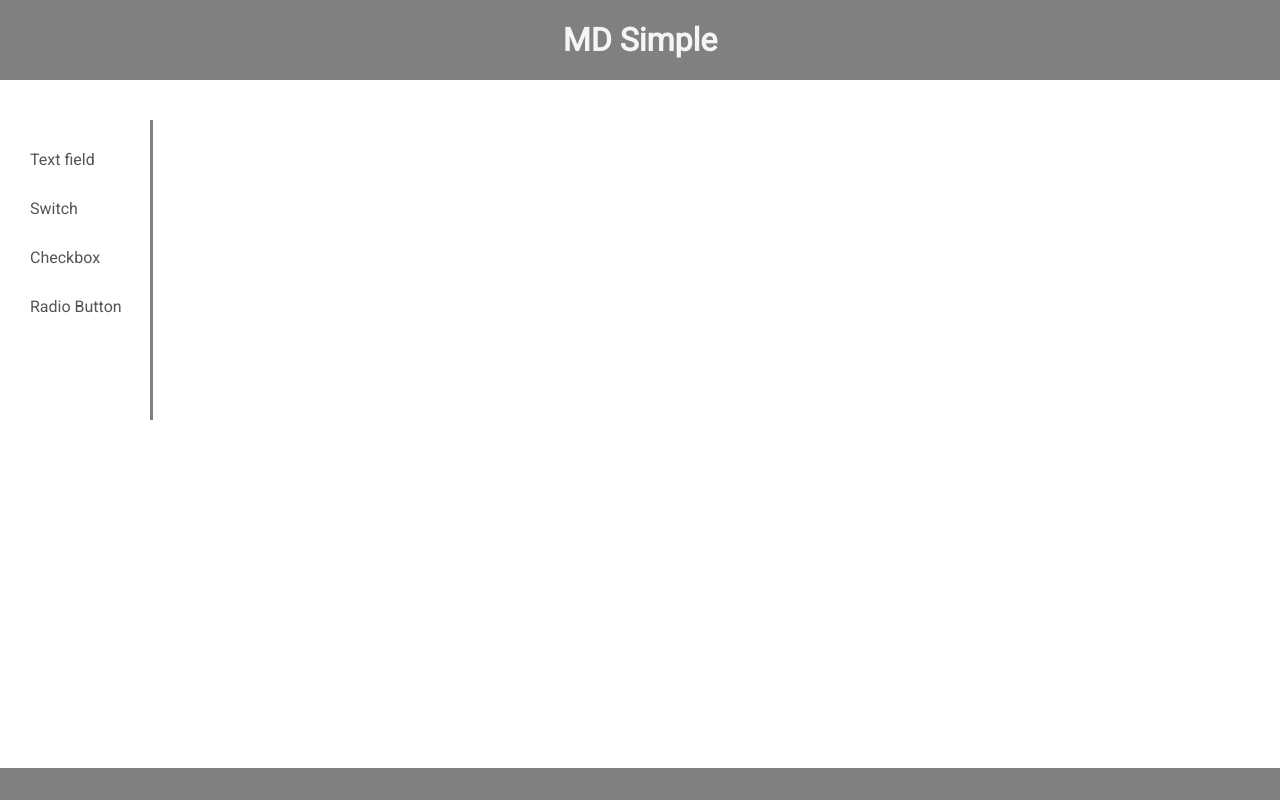
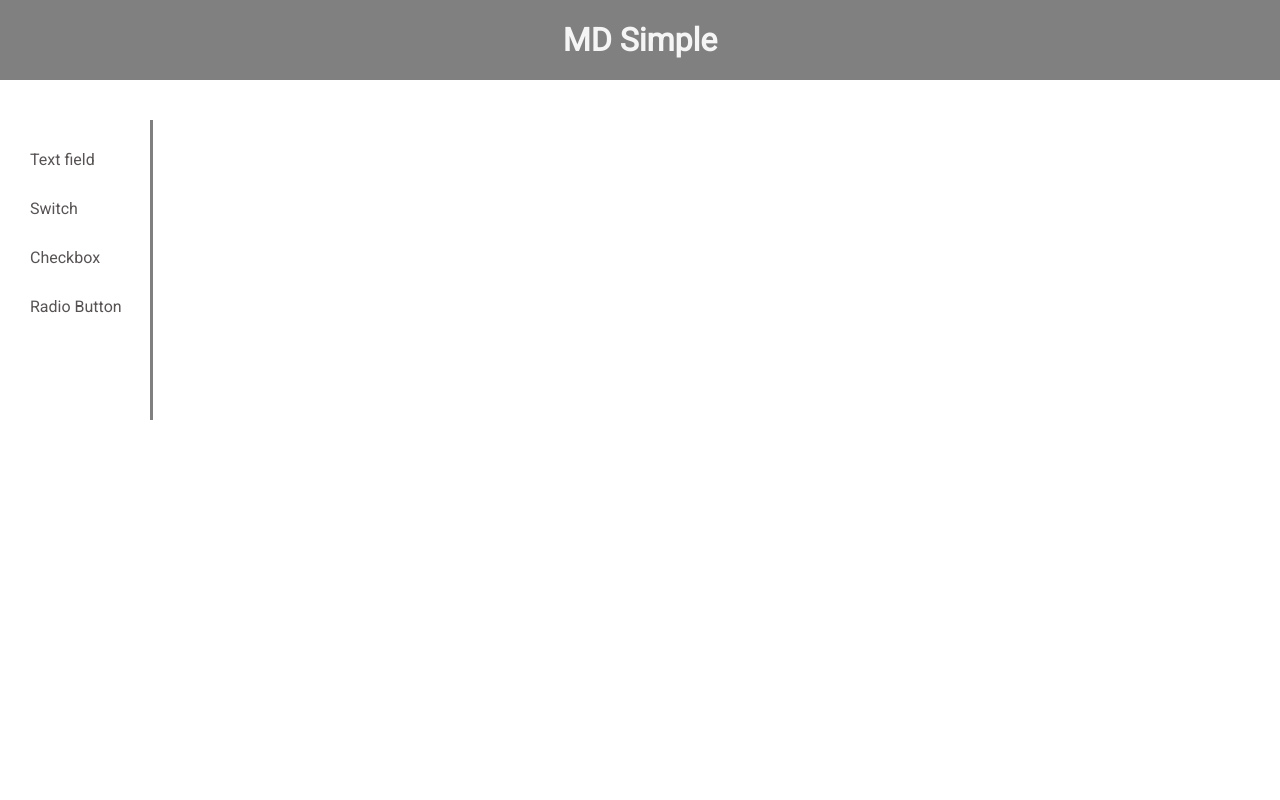
Before and after one commit to jonnasvensson/mandatory-uxdesign1, a React (Create React App) app: page / in a window 1280 px wide. Built offline with nearby package versions, Linux system fonts and the light colour scheme.

Commit message:
removed footer

```diff
--- a/src/App.js
+++ b/src/App.js
@@ -26,7 +26,6 @@ function App() {
           <Route path="/radioButton" component={RadioButton} />
         </div>
       </div>
-      <footer className={styles.footer}></footer>
     </Router>
 
   );
--- a/src/App.module.css
+++ b/src/App.module.css
@@ -1,3 +1,7 @@
+body {
+    max-height: 100vh;
+}
+
 .App {
     min-width: 100vh;
 }
@@ -25,11 +29,3 @@ h1 {
 .container {
     display: flex;
 }
-
-.footer {
-    height: 2rem;
-    width: 100vw;
-    position: fixed;
-    bottom: 0;
-    background-color: grey;
-}
```
